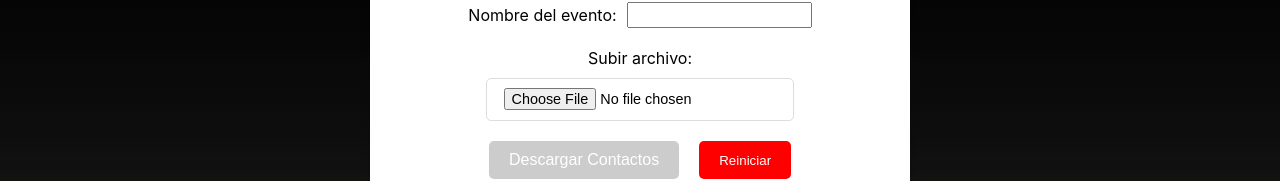
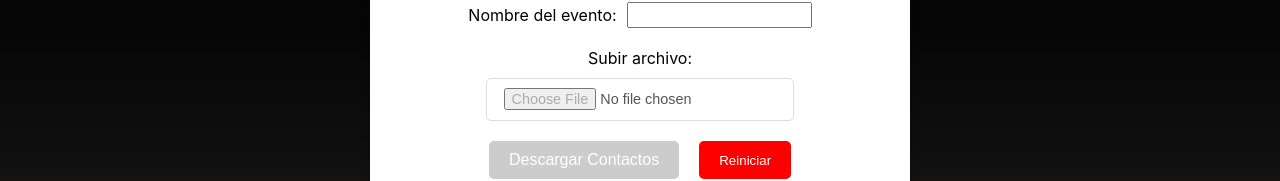
Before and after one commit to patrickmdey/kairo-conversor, a React (Create React App) app: page / in a window 1280 px wide. Shown: the part 202-383 px from the top of the page. Built offline with nearby package versions, Linux system fonts and the light colour scheme.

Commit message:
Fix: name before file

```diff
--- a/src/components/FileConversor.jsx
+++ b/src/components/FileConversor.jsx
@@ -19,7 +19,7 @@ export function FileConversor() {
 		const reader = new FileReader();
 
 		reader.onload = (event) => {
-			const partyName = inputString || 'Result';
+			const partyName = inputString;
 			let csvData;
 
 			if (file.name.endsWith('.xlsx')) {
@@ -37,6 +37,7 @@ export function FileConversor() {
 			else {
 				alert('Solo acepta .csv o .xlsx');
 				setData(null);
+				setInputString('');
 				document.getElementById('file-input').value = '';
 				return;
 			}
@@ -127,11 +128,13 @@ export function FileConversor() {
 		document.body.appendChild(a);
 		a.click();
 		window.URL.revokeObjectURL(url);
+
+		restart();
 	};
 
 	const restart = () => {
 		setData(null);
-		document.getElementById('file-input').value = '';
+		document.getElementById('file-input').value = null;
 		setInputString('');
 		document.getElementById('party-input').value = '';
 	};
@@ -149,7 +152,13 @@ export function FileConversor() {
 					</div>
 					<div className='file-input-section'>
 						<label htmlFor='file-input'>Subir archivo:</label>
-						<input id='file-input' type='file' onChange={handleFile} className='file-input' />
+						<input
+							disabled={inputString === ''}
+							id='file-input'
+							type='file'
+							onChange={handleFile}
+							className='file-input'
+						/>
 						<div className='download-section'>
 							<button
 								disabled={!data || inputString === ''}
```
